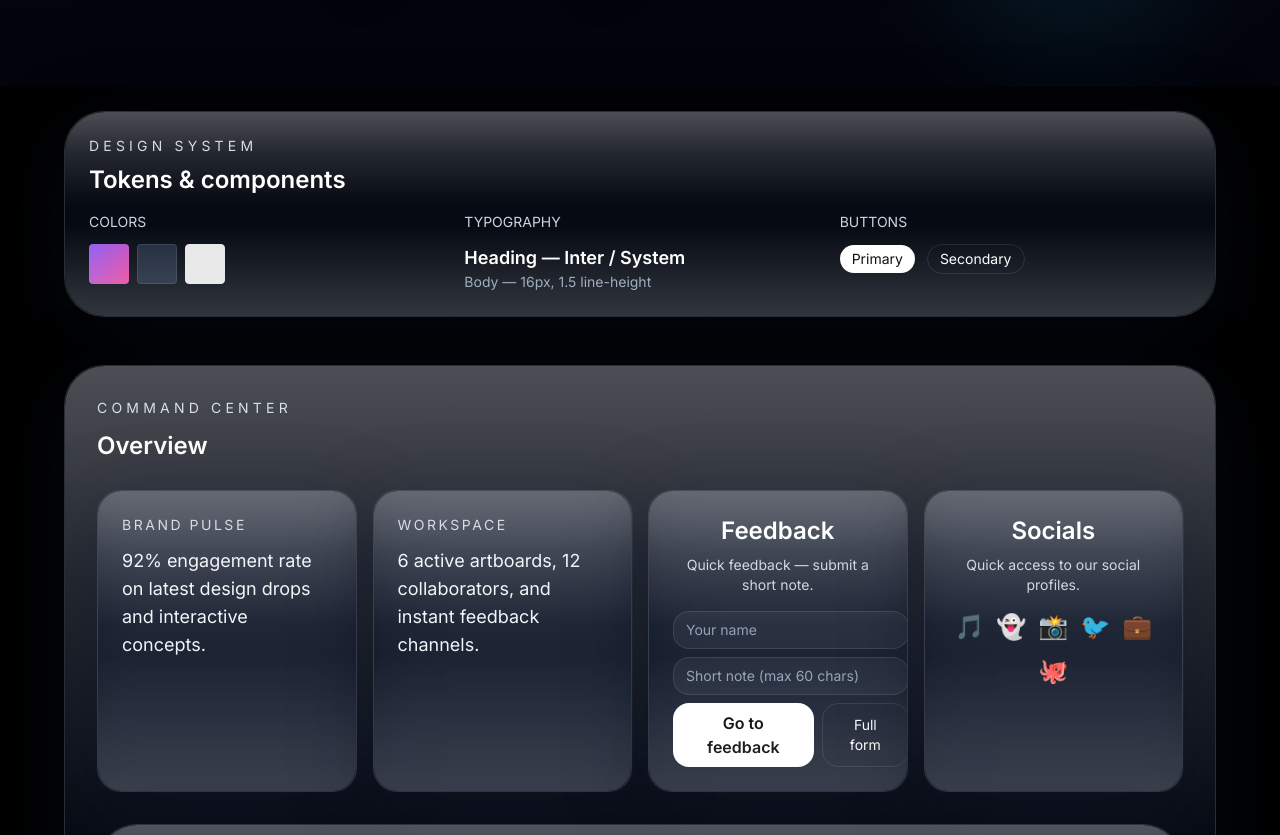
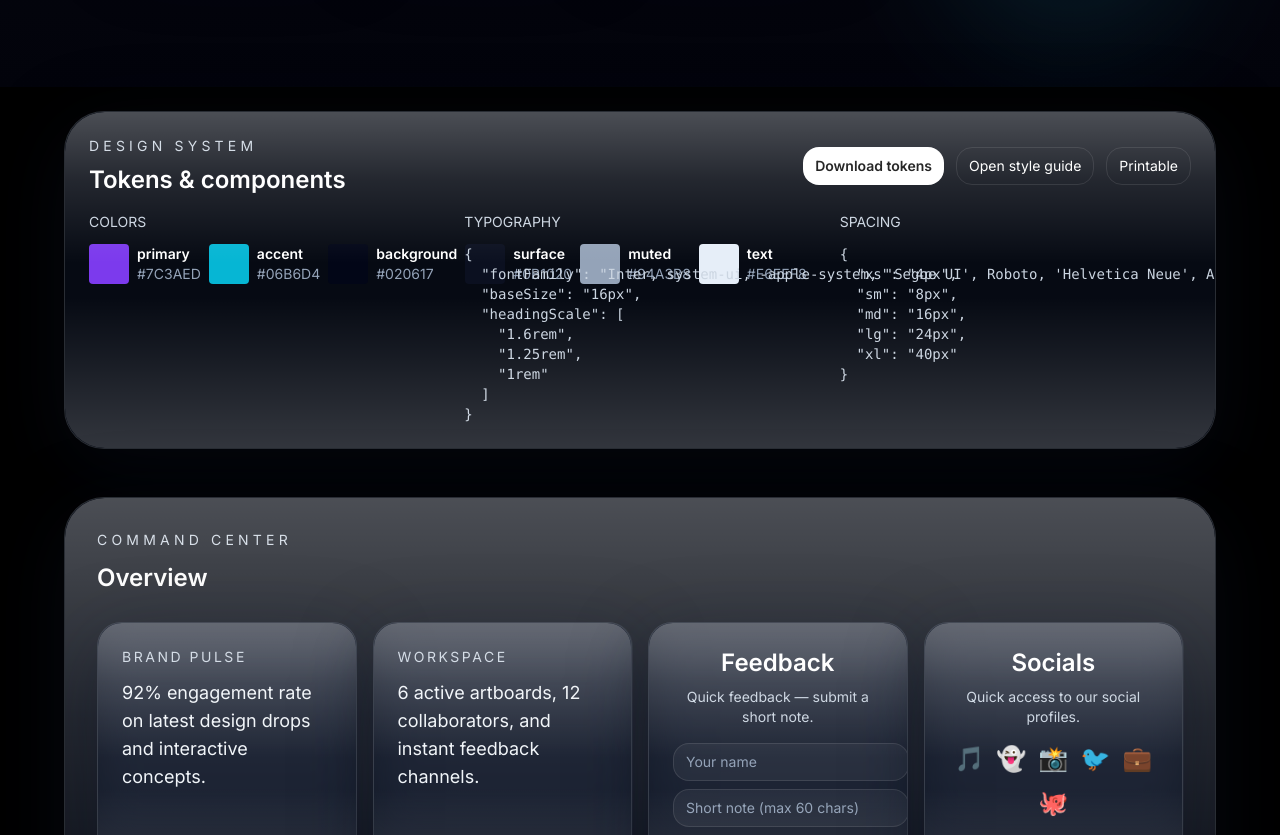
Before and after one commit to chibuikem571-glitch/cyxstudios-site, a React (Vite) app: page / in a window 1280 px wide. Shown: the part 1051-1886 px from the top of the page. Built offline with nearby package versions, Linux system fonts and the light colour scheme.

Commit message:
Design: add tokens JSON, printable style guide and modal

```diff
--- a/src/App.tsx
+++ b/src/App.tsx
@@ -23,6 +23,7 @@ import w16 from './assets/WhatsApp Image 2026-06-02 at 22.27.26 (2).jpeg'
 import w17 from './assets/WhatsApp Image 2026-06-02 at 22.27.26 (3).jpeg'
 import w18 from './assets/WhatsApp Image 2026-06-02 at 22.27.26.jpeg'
 import { useState, FormEvent, useEffect, useRef, useMemo } from 'react'
+import designTokens from './design-tokens.json'
 
 const navLinks = ['Overview', 'Projects', 'Design', 'Feedback', 'Socials']
 const sharedImages = [
@@ -554,41 +555,132 @@ function SocialsSection() {
 }
 
 function DesignSystemSection() {
+  const [showGuide, setShowGuide] = useState(false)
+
+  const downloadTokens = () => {
+    const data = JSON.stringify(designTokens, null, 2)
+    const blob = new Blob([data], { type: 'application/json' })
+    const url = URL.createObjectURL(blob)
+    const a = document.createElement('a')
+    a.href = url
+    a.download = 'design-tokens.json'
+    document.body.appendChild(a)
+    a.click()
+    a.remove()
+    URL.revokeObjectURL(url)
+  }
+
+  const openPrintable = () => {
+    const html = `
+      <html>
+        <head>
+          <meta charset="utf-8" />
+          <title>Design System — cyxstudios</title>
+          <style>body{background:#020617;color:#e6eef8;font-family:Inter,system-ui,Arial;padding:24px} .sw{display:inline-block;width:36px;height:36px;border-radius:6px;margin-right:8px}</style>
+        </head>
+        <body>
+          <h1>cyxstudios — Design tokens</h1>
+          <h2>Colors</h2>
+          ${Object.entries((designTokens as any).colors)
+            .map(([k, v]) => `<div><span class="sw" style="background:${v}"></span><strong>${k}</strong>: ${v}</div>`)
+            .join('')}
+          <h2>Typography</h2>
+          <pre>${JSON.stringify((designTokens as any).typography, null, 2)}</pre>
+          <h2>Spacing</h2>
+          <pre>${JSON.stringify((designTokens as any).spacing, null, 2)}</pre>
+        </body>
+      </html>
+    `
+
+    const w = window.open('', '_blank')
+    if (!w) return
+    w.document.write(html)
+    w.document.close()
+  }
+
   return (
     <section id="design-system" className="px-6 md:px-12 lg:px-16 py-6">
       <div className="glass-panel border border-white/15 rounded-[2.5rem] p-6 shadow-[0_24px_80px_-40px_rgba(59,130,246,0.45)]">
-        <div className="mb-4">
-          <p className="text-sm uppercase tracking-[0.3em] text-slate-300">Design system</p>
-          <h2 className="text-2xl font-semibold mt-2">Tokens & components</h2>
+        <div className="mb-4 flex items-center justify-between gap-4">
+          <div>
+            <p className="text-sm uppercase tracking-[0.3em] text-slate-300">Design system</p>
+            <h2 className="text-2xl font-semibold mt-2">Tokens & components</h2>
+          </div>
+
+          <div className="flex gap-3">
+            <button onClick={downloadTokens} className="rounded-2xl bg-white text-black px-3 py-2 text-sm font-semibold">Download tokens</button>
+            <button onClick={() => setShowGuide(true)} className="rounded-2xl border border-white/10 px-3 py-2 text-sm">Open style guide</button>
+            <button onClick={openPrintable} className="rounded-2xl border border-white/10 px-3 py-2 text-sm">Printable</button>
+          </div>
         </div>
 
         <div className="grid gap-6 sm:grid-cols-3">
           <div>
             <h3 className="text-sm text-slate-300 uppercase">Colors</h3>
             <div className="mt-3 flex gap-2">
-              <div className="w-10 h-10 rounded bg-gradient-to-br from-violet-500 to-pink-500" />
-              <div className="w-10 h-10 rounded bg-slate-800 border border-white/10" />
-              <div className="w-10 h-10 rounded bg-white/90 border" />
+              {Object.entries((designTokens as any).colors).map(([k, v]: any) => (
+                <div key={k} className="flex items-center gap-2">
+                  <div className="w-10 h-10 rounded" style={{ background: String(v) }} />
+                  <div className="text-sm">
+                    <div className="font-semibold">{k}</div>
+                    <div className="text-slate-400">{v}</div>
+                  </div>
+                </div>
+              ))}
             </div>
           </div>
 
           <div>
             <h3 className="text-sm text-slate-300 uppercase">Typography</h3>
             <div className="mt-3">
-              <p className="text-lg font-semibold">Heading — Inter / System</p>
-              <p className="text-sm text-slate-400">Body — 16px, 1.5 line-height</p>
+              <pre className="text-sm text-slate-300">{JSON.stringify((designTokens as any).typography, null, 2)}</pre>
             </div>
           </div>
 
           <div>
-            <h3 className="text-sm text-slate-300 uppercase">Buttons</h3>
-            <div className="mt-3 flex gap-3 items-center">
-              <button className="bg-white text-black px-3 py-1 rounded-2xl text-sm">Primary</button>
-              <button className="border border-white/10 px-3 py-1 rounded-2xl text-sm">Secondary</button>
+            <h3 className="text-sm text-slate-300 uppercase">Spacing</h3>
+            <div className="mt-3">
+              <pre className="text-sm text-slate-300">{JSON.stringify((designTokens as any).spacing, null, 2)}</pre>
             </div>
           </div>
         </div>
       </div>
+
+      {showGuide ? (
+        <div className="fixed inset-0 z-50 flex items-center justify-center bg-black/60">
+          <div className="bg-[#071024] rounded-2xl w-[min(900px,96%)] p-6">
+            <div className="flex items-center justify-between">
+              <h3 className="text-lg font-semibold">Style guide — cyxstudios</h3>
+              <div className="flex gap-2">
+                <button onClick={() => { downloadTokens(); }} className="rounded-2xl bg-white text-black px-3 py-1 text-sm">Download</button>
+                <button onClick={() => setShowGuide(false)} className="rounded-2xl border border-white/10 px-3 py-1 text-sm">Close</button>
+              </div>
+            </div>
+
+            <div className="mt-4 grid gap-4">
+              <div>
+                <h4 className="text-sm text-slate-300 uppercase">Colors</h4>
+                <div className="mt-2 flex gap-3 flex-wrap">
+                  {Object.entries((designTokens as any).colors).map(([k, v]: any) => (
+                    <div key={k} className="flex items-center gap-2">
+                      <div className="w-12 h-12 rounded" style={{ background: String(v) }} />
+                      <div>
+                        <div className="font-semibold">{k}</div>
+                        <div className="text-slate-400">{v}</div>
+                      </div>
+                    </div>
+                  ))}
+                </div>
+              </div>
+
+              <div>
+                <h4 className="text-sm text-slate-300 uppercase">Typography</h4>
+                <pre className="text-sm text-slate-300 mt-2">{JSON.stringify((designTokens as any).typography, null, 2)}</pre>
+              </div>
+            </div>
+          </div>
+        </div>
+      ) : null}
     </section>
   )
 }
--- /dev/null
+++ b/src/design-tokens.json
@@ -0,0 +1,22 @@
+{
+  "colors": {
+    "primary": "#7C3AED",
+    "accent": "#06B6D4",
+    "background": "#020617",
+    "surface": "#0B1020",
+    "muted": "#94A3B8",
+    "text": "#E6EEF8"
+  },
+  "typography": {
+    "fontFamily": "Inter, system-ui, -apple-system, 'Segoe UI', Roboto, 'Helvetica Neue', Arial",
+    "baseSize": "16px",
+    "headingScale": ["1.6rem", "1.25rem", "1rem"]
+  },
+  "spacing": {
+    "xs": "4px",
+    "sm": "8px",
+    "md": "16px",
+    "lg": "24px",
+    "xl": "40px"
+  }
+}
```
